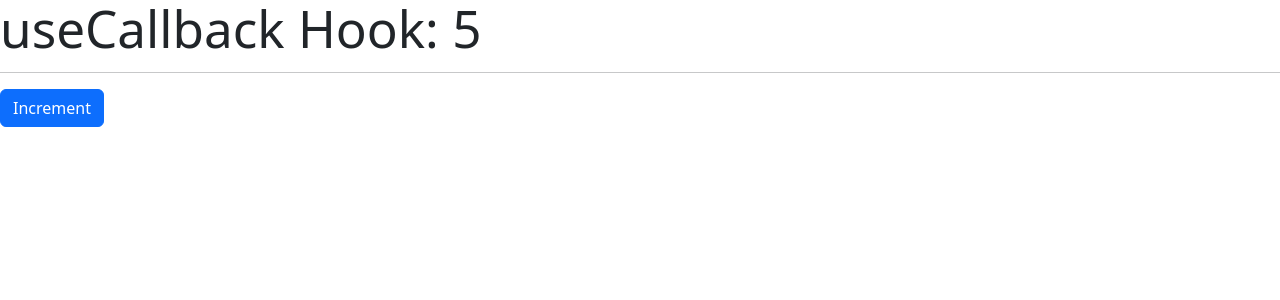
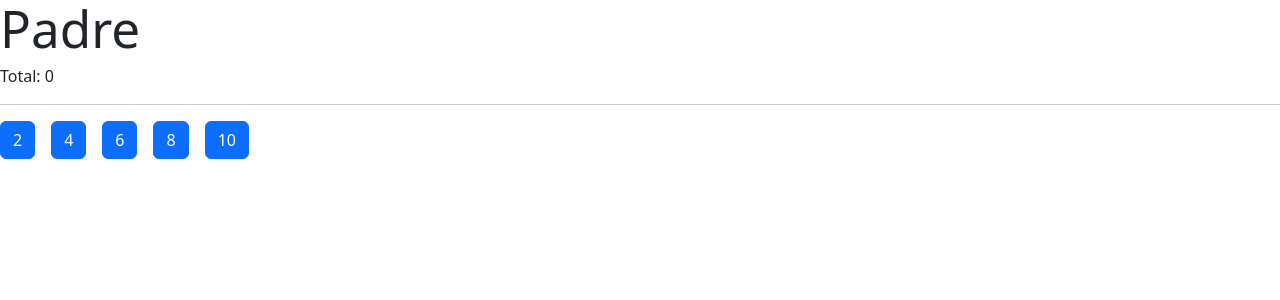
Before and after one commit to carlosantonio98/05-hook-app, a React (Vite) app: page / in a window 1280 px wide. Shown: the top 300 px of the page. Built offline with nearby package versions, Linux system fonts and the light colour scheme.

Commit message:
Create counters with memo and useCallback hook

```diff
--- /dev/null
+++ b/src/07-tarea-memo/Hijo.jsx
@@ -0,0 +1,16 @@
+import React from "react";
+
+// Memorizamos todo el componente hijo
+export const Hijo = React.memo(({ numero, incrementar }) => {  // memorizamos el componente y se redibujara solo si los argumentos cambian
+
+    console.log('  Me volví a generar :(  ');
+
+    return (
+        <button
+            className="btn btn-primary me-3"
+            onClick={ () => incrementar( numero ) }
+        >
+            { numero }
+        </button>
+    )
+})
--- /dev/null
+++ b/src/07-tarea-memo/Padre.jsx
@@ -0,0 +1,38 @@
+import { Hijo } from './Hijo'
+import { useCallback, useState } from 'react';
+
+export const Padre = () => {
+
+    const numeros = [2,4,6,8,10];
+    const [valor, setValor] = useState(0);
+
+    const incrementar = useCallback(  // memorizamos la función para que no cambie cada que el estado del componente tenga otro valor
+        ( num ) => {
+            setValor( (counter) => counter + num );
+        },
+        [] // indicamos que solo se creara una sola vez
+    );
+
+    // Memorizamos esto porque tanto los objetos como las funciones siempre apuntan a un espacio en memoria diferente cada vez que se redibujan.
+
+
+    return (
+        <div>
+            <h1>Padre</h1>
+            <p> Total: { valor } </p>
+
+            <hr />
+
+            {
+                numeros.map( n => (
+                    <Hijo
+                        key={ n }
+                        numero={ n }
+                        incrementar={ incrementar }
+                    />
+                ))
+            }
+            {/* <Hijo /> */}
+        </div>
+    )
+}
--- a/src/main.jsx
+++ b/src/main.jsx
@@ -11,13 +11,14 @@
 // import { Layout } from './05-useLayoutEffect/Layout';
 // import { Memorize } from './06-memos/Memorize';
 //import { MemoHook } from './06-memos/MemoHook';
+// import { CallbackHook } from './06-memos/CallbackHook'
 
-import { CallbackHook } from './06-memos/CallbackHook'
+import { Padre } from './07-tarea-memo/Padre';
 
 import './index.css'
 
 ReactDOM.createRoot(document.getElementById('root')).render(
 
-    <CallbackHook />
+    <Padre />
 
 )
```
